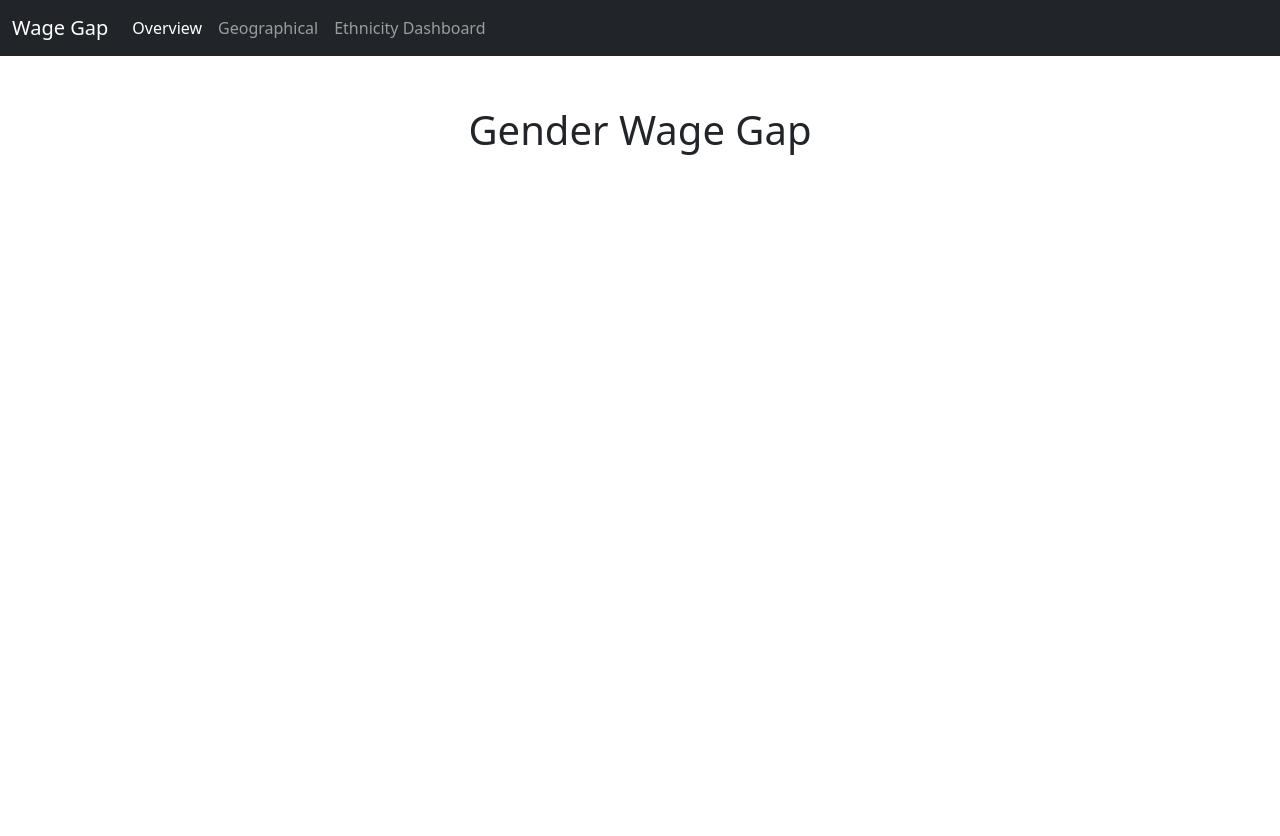
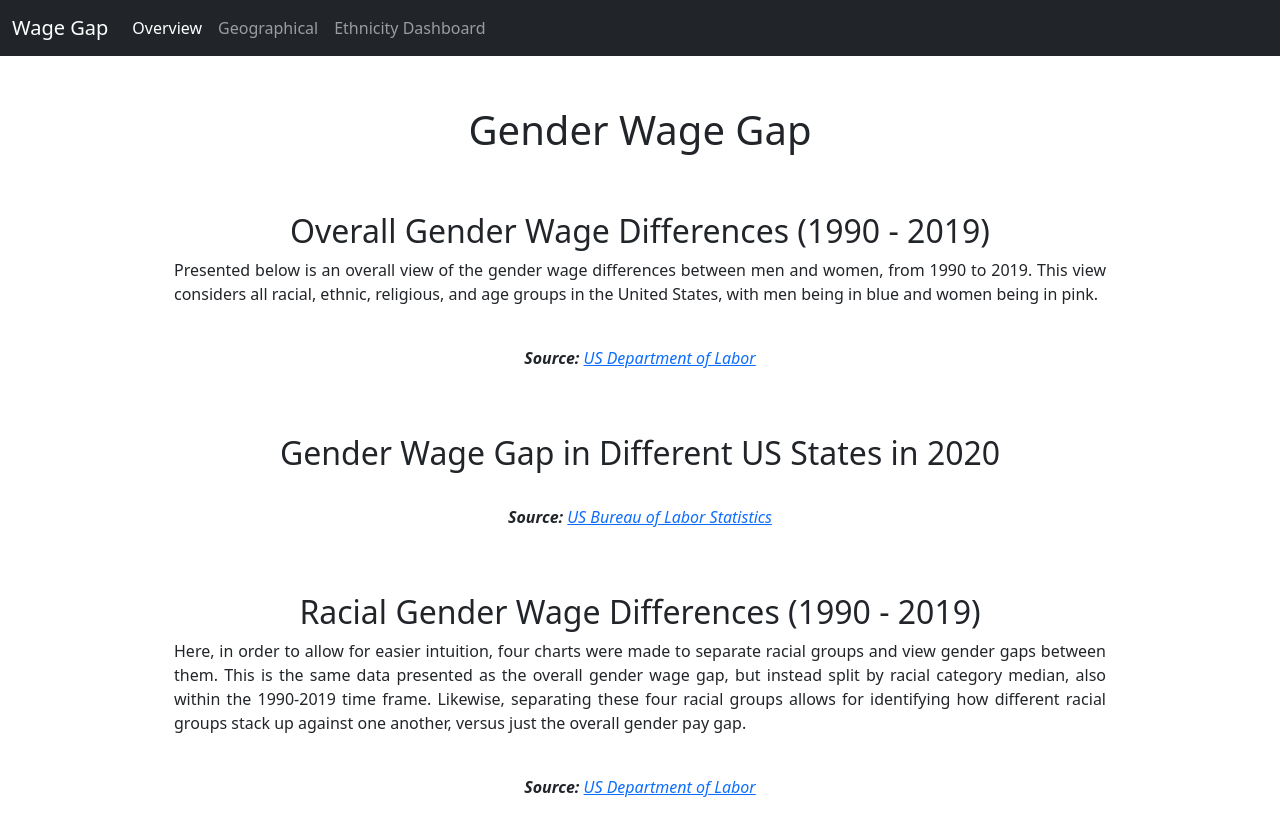
Before and after one commit to breadinquisitors/breadinquisitors.github.io, a plain HTML site: page index.html in a window 1280 px wide. Before the commit the page ends 800 px from the top, so only its background shows below. Drawn offline with nearby package versions, Linux system fonts and the light colour scheme.

Commit message:
updated page to add title, blurb, and source (for some)

```diff
--- a/index.html
+++ b/index.html
@@ -24,8 +24,8 @@
             </button>
             <div class="collapse navbar-collapse" id="navbarNavAltMarkup">
                 <div class="navbar-nav">
-                    <a class="nav-link active" aria-current="page" href="#index">Overview</a>
-                    <a class="nav-link" href="#geographic">Geographical</a>
+                    <a class="nav-link active" aria-current="page" href="#overview">Overview</a>
+                    <a class="nav-link" href="#geographical">Geographical</a>
                     <a class="nav-link" href="#dashboard">Ethnicity Dashboard</a>
                 </div>
             </div>
@@ -36,7 +36,70 @@
         <div class="container page-title">
             <h1>Gender Wage Gap</h1>
         </div>
+
+        <!-- Overall Gender Wage Difference -->
+        <div class="container" id="overview">
+            <div class="container text-center">
+                <h2>
+                    Overall Gender Wage Differences (1990 - 2019)
+                </h2>
+
+
+            </div>
+            <div class="container blurb">
+                <p>
+                    Presented below is an overall view of the gender wage differences between men and women, from 1990 to 2019. This view considers all racial, ethnic, religious, and age groups in the United States, with men being in blue and women being in pink.
+                </p>
+            </div>
+
+            <br/>
+
+            <!-- Tableau Viz -->
+            <div class='tableauPlaceholder' id='viz1636336211133' style='position: relative'><noscript><a href='#'><img
+                        alt='Overview Gender Wage Gap '
+                        src='https:&#47;&#47;public.tableau.com&#47;static&#47;images&#47;Ov&#47;OverviewGenderWageGap&#47;OverviewGenderWageGap&#47;1_rss.png'
+                        style='border: none' /></a></noscript><object class='tableauViz' style='display:none;'>
+                <param name='host_url' value='https%3A%2F%2Fpublic.tableau.com%2F' />
+                <param name='embed_code_version' value='3' />
+                <param name='site_root' value='' />
+                <param name='name' value='OverviewGenderWageGap&#47;OverviewGenderWageGap' />
+                <param name='tabs' value='no' />
+                <param name='toolbar' value='yes' />
+                <param name='static_image'
+                    value='https:&#47;&#47;public.tableau.com&#47;static&#47;images&#47;Ov&#47;OverviewGenderWageGap&#47;OverviewGenderWageGap&#47;1.png' />
+                <param name='animate_transition' value='yes' />
+                <param name='display_static_image' value='yes' />
+                <param name='display_spinner' value='yes' />
+                <param name='display_overlay' value='yes' />
+                <param name='display_count' value='yes' />
+                <param name='language' value='en-US' />
+            </object></div>
+            <script
+            type='text/javascript'>                    var divElement = document.getElementById('viz1636336211133'); var vizElement = divElement.getElementsByTagName('object')[0]; vizElement.style.width = '100%'; vizElement.style.height = (divElement.offsetWidth * 0.75) + 'px'; var scriptElement = document.createElement('script'); scriptElement.src = 'https://public.tableau.com/javascripts/api/viz_v1.js'; vizElement.parentNode.insertBefore(scriptElement, vizElement);</script>
+
+            <div class="container text-center italics">
+                <p>
+                    <strong>Source:</strong>
+                    <a href="https://www.dol.gov/agencies/wb/data/earnings/median-annual-sex-race-hispanic-ethnicity">
+                        US Department of Labor
+                    </a>
+                </p>
+            </div>
+        </div>
+
+        <br/> <br/>
+
         <!-- US Map -->
+        <div class="container" id="geographical">
+            <div class="container text-center">
+                <h2>
+                    Gender Wage Gap in Different US States in 2020
+                </h2>
+            </div>
+
+            <br/>
+
+            <!-- Tableau Viz -->
             <div class='tableauPlaceholder' id='viz1636336114844' style='position: relative'><noscript><a href='#'><img
                         alt='Gender Weekly Wage Difference For Every State '
                         src='https:&#47;&#47;public.tableau.com&#47;static&#47;images&#47;US&#47;USMap_16363360701690&#47;USMAP&#47;1_rss.png'
@@ -60,30 +123,36 @@
             <script
             type='text/javascript'>                    var divElement = document.getElementById('viz1636336114844'); var vizElement = divElement.getElementsByTagName('object')[0]; vizElement.style.width = '100%'; vizElement.style.height = (divElement.offsetWidth * 0.75) + 'px'; var scriptElement = document.createElement('script'); scriptElement.src = 'https://public.tableau.com/javascripts/api/viz_v1.js'; vizElement.parentNode.insertBefore(scriptElement, vizElement);</script>
 
-        <!-- Overall Gender Wage Difference -->
-        <div class='tableauPlaceholder' id='viz1636336211133' style='position: relative'><noscript><a href='#'><img
-                        alt='Overview Gender Wage Gap '
-                        src='https:&#47;&#47;public.tableau.com&#47;static&#47;images&#47;Ov&#47;OverviewGenderWageGap&#47;OverviewGenderWageGap&#47;1_rss.png'
-                        style='border: none' /></a></noscript><object class='tableauViz' style='display:none;'>
-                <param name='host_url' value='https%3A%2F%2Fpublic.tableau.com%2F' />
-                <param name='embed_code_version' value='3' />
-                <param name='site_root' value='' />
-                <param name='name' value='OverviewGenderWageGap&#47;OverviewGenderWageGap' />
-                <param name='tabs' value='no' />
-                <param name='toolbar' value='yes' />
-                <param name='static_image'
-                    value='https:&#47;&#47;public.tableau.com&#47;static&#47;images&#47;Ov&#47;OverviewGenderWageGap&#47;OverviewGenderWageGap&#47;1.png' />
-                <param name='animate_transition' value='yes' />
-                <param name='display_static_image' value='yes' />
-                <param name='display_spinner' value='yes' />
-                <param name='display_overlay' value='yes' />
-                <param name='display_count' value='yes' />
-                <param name='language' value='en-US' />
-            </object></div>
-        <script
-            type='text/javascript'>                    var divElement = document.getElementById('viz1636336211133'); var vizElement = divElement.getElementsByTagName('object')[0]; vizElement.style.width = '100%'; vizElement.style.height = (divElement.offsetWidth * 0.75) + 'px'; var scriptElement = document.createElement('script'); scriptElement.src = 'https://public.tableau.com/javascripts/api/viz_v1.js'; vizElement.parentNode.insertBefore(scriptElement, vizElement);</script>
+            <div class="container text-center italics">
+                <p>
+                    <strong>Source:</strong>
+                    <a href="https://www.dol.gov/agencies/wb/data/earnings/median-annual-sex-race-hispanic-ethnicity">
+                        US Bureau of Labor Statistics
+                    </a>
+                </p>
+            </div>
+
+        </div>
+
+        <br/><br/>
 
         <!-- Gender and Ethnic Wage Differences -->
+        <div class="container" id="dashboard">
+            <div class="container text-center">
+                <h2>
+                    Racial Gender Wage Differences (1990 - 2019)
+                </h2>
+            </div>
+
+            <div class="container blurb">
+                <p>
+                    Here, in order to allow for easier intuition, four charts were made to separate racial groups and view gender gaps between them. This is the same data presented as the overall gender wage gap, but instead split by racial category median, also within the 1990-2019 time frame. Likewise, separating these four racial groups allows for identifying how different racial groups stack up against one another, versus just the overall gender pay gap.
+                </p>
+            </div>
+
+            <br/>
+
+            <!-- Tableau Viz -->
             <div class='tableauPlaceholder' id='viz1636336247984' style='position: relative'><noscript><a href='#'><img
                             alt='Dashboard 1 '
                             src='https:&#47;&#47;public.tableau.com&#47;static&#47;images&#47;To&#47;TotalMenvsWomenPay&#47;Dashboard1&#47;1_rss.png'
@@ -105,6 +174,16 @@
                 </object></div>
             <script
                 type='text/javascript'>                    var divElement = document.getElementById('viz1636336247984'); var vizElement = divElement.getElementsByTagName('object')[0]; if (divElement.offsetWidth > 800) { vizElement.style.width = '100%'; vizElement.style.height = (divElement.offsetWidth * 0.75) + 'px'; } else if (divElement.offsetWidth > 500) { vizElement.style.width = '100%'; vizElement.style.height = (divElement.offsetWidth * 0.75) + 'px'; } else { vizElement.style.width = '100%'; vizElement.style.height = '1277px'; } var scriptElement = document.createElement('script'); scriptElement.src = 'https://public.tableau.com/javascripts/api/viz_v1.js'; vizElement.parentNode.insertBefore(scriptElement, vizElement);</script>
+
+                <div class="container text-center italics">
+                    <p>
+                        <strong>Source:</strong>
+                        <a href="https://www.dol.gov/agencies/wb/data/earnings/median-annual-sex-race-hispanic-ethnicity">
+                            US Department of Labor
+                        </a>
+                    </p>
+                </div>
+        </div>
     </div>
 </div>
 
--- a/style.css
+++ b/style.css
@@ -30,3 +30,12 @@ html, body {
 	margin: 0 auto;
 	gap: 20px;
 }
+
+.blurb {
+    text-align: justify;
+    padding: 0 5rem;
+}
+
+.italics {
+    font-style: italic;
+}
```
Lines whose indentation alone changed are shown as unchanged.
